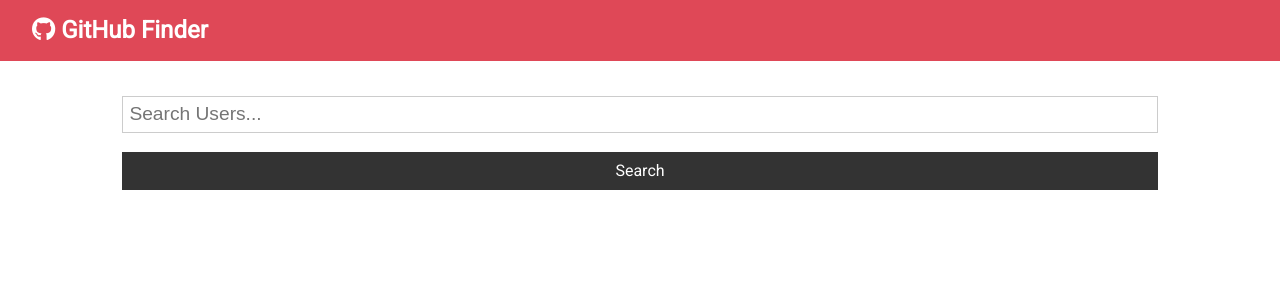
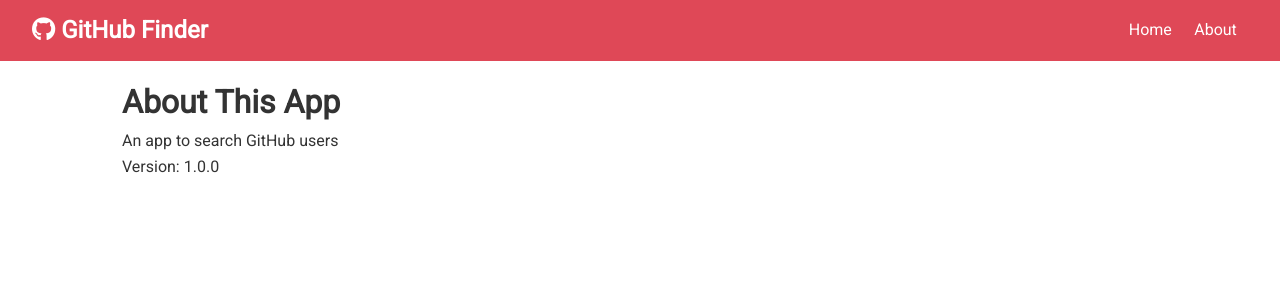
Before and after one commit to elba3184/GitHub-Finder, a React (Create React App) app: page /about in a window 1280 px wide. Shown: the top 300 px of the page. Built offline with nearby package versions, Linux system fonts and the light colour scheme.

Commit message:
Added About page and installed react-router-dom

```diff
--- a/package.json
+++ b/package.json
@@ -9,6 +9,7 @@
     "axios": "^0.19.0",
     "react": "^16.12.0",
     "react-dom": "^16.12.0",
+    "react-router-dom": "^5.1.2",
     "react-scripts": "3.3.0",
     "webpack": "^4.41.2"
   },
--- a/src/App.js
+++ b/src/App.js
@@ -1,8 +1,10 @@
-import React, { Component } from 'react';
+import React, { Component, Fragment } from 'react';
+import { BrowserRouter as Router, Switch, Route } from 'react-router-dom';
 import Navbar from './components/layout/Navbar';
 import Users from './components/users/Users';
 import Search from './components/users/Search';
 import Alert from './components/layout/Alert';
+import About from './components/pages/About';
 import axios from 'axios';
 import './App.css';
 
@@ -37,18 +39,32 @@
   render() {
     const { users, loading, alert } = this.state;
     return (
+      <Router>
         <div className='App'>
           <Navbar />
           <div className='container'>
             <Alert alert={alert} />
+            <Switch>
+              <Route
+                exact
+                path='/'
+                render={(props) => (
+                  <Fragment>
                     <Search
                       searchUsers={this.searchUsers}
                       clearUsers={this.clearUsers}
                       showClear={users.length > 0 ? true : false}
-          setAlert={this.setAlert} />
+                      setAlert={this.setAlert}
+                    />
                     <Users loading={loading} users={users} />
+                  </Fragment>
+                )}
+              />
+              <Route exact path="/about" component={About}/>
+            </Switch>
           </div>
         </div>
+      </Router>
     );
   }
 }
--- a/src/components/layout/Navbar.jsx
+++ b/src/components/layout/Navbar.jsx
@@ -1,4 +1,5 @@
 import React from 'react';
+import { Link } from 'react-router-dom';
 import PropTypes from 'prop-types';
 
 const Navbar = ( {icon, title} ) => {
@@ -6,8 +7,16 @@
     return (
       <nav className='navbar bg-primary'>
         <h1>
-                <i className={icon}/> {title}
+          <i className={icon} /> {title}
         </h1>
+        <ul>
+          <li>
+            <Link to='/'>Home</Link>
+          </li>
+          <li>
+            <Link to='/about'>About</Link>
+          </li>
+        </ul>
       </nav>
     );
 
--- /dev/null
+++ b/src/components/pages/About.jsx
@@ -0,0 +1,13 @@
+import React, { Fragment } from 'react'
+
+const About = () => {
+    return (
+        <Fragment>
+            <h1>About This App</h1>
+            <p>An app to search GitHub users</p>
+            <p>Version: 1.0.0</p>
+        </Fragment>
+    )
+}
+
+export default About;
```
Also changed, not shown: 1 other file (tests, documents, lock files or other folders). Lines whose indentation alone changed are shown as unchanged.
